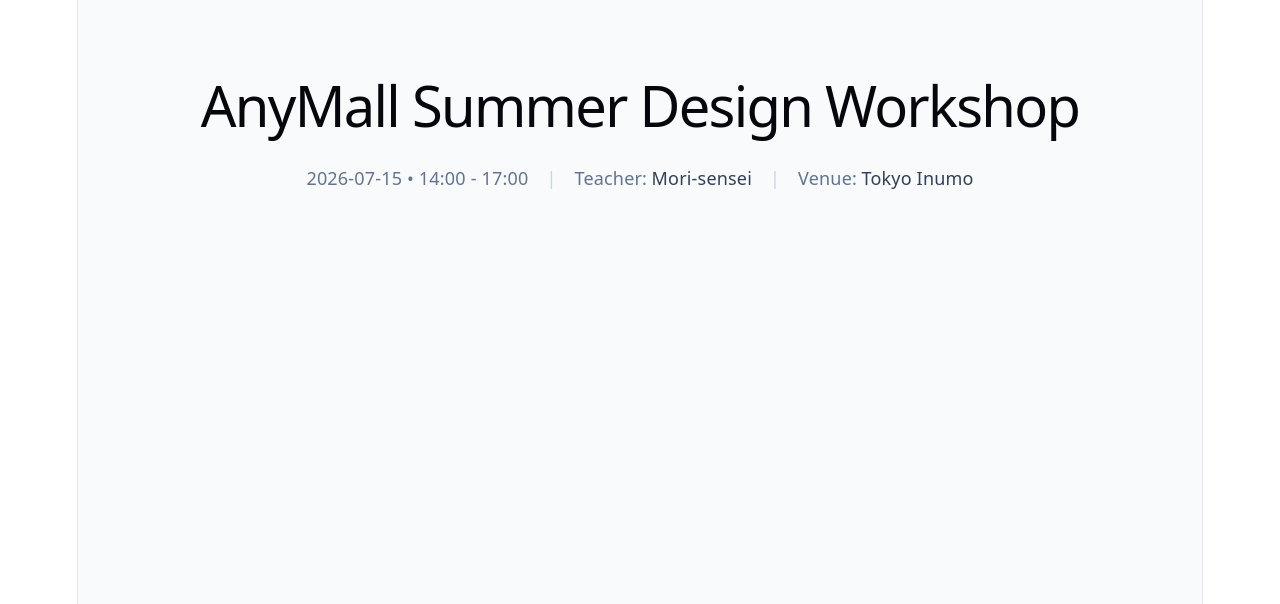
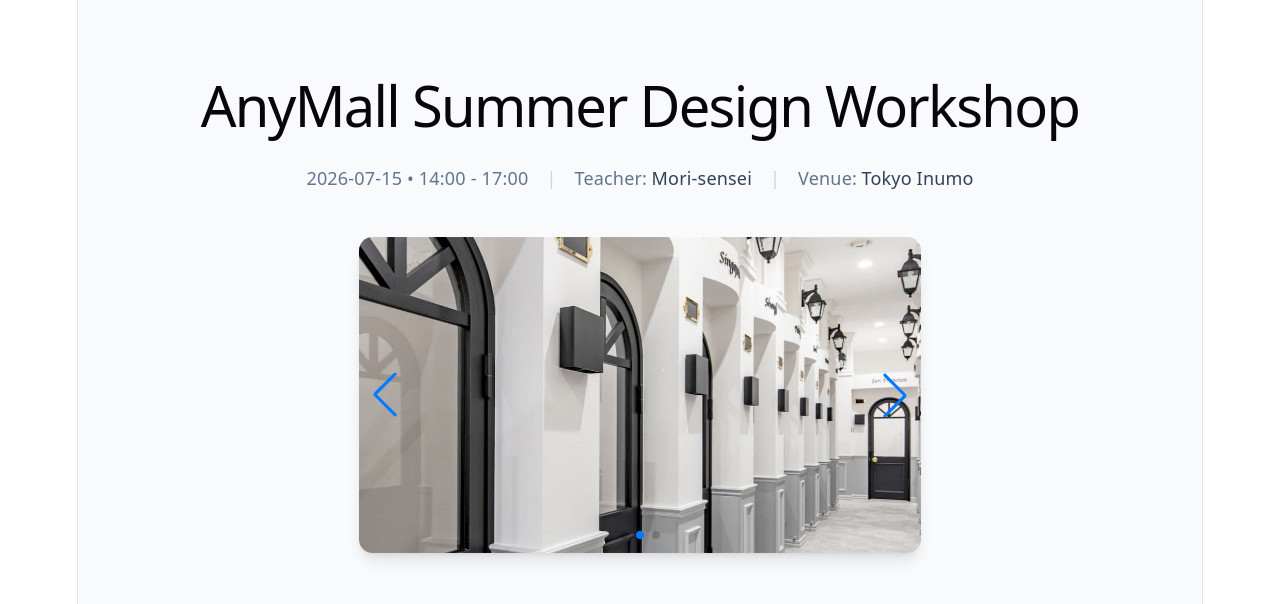
Before and after one commit to Lgome3z/anymall-gallery, a React (Vite) app: page / in a window 1280 px wide. Shown: the top 604 px of the page. Built offline with nearby package versions, Linux system fonts and the light colour scheme.

Commit message:
Added Carousel

```diff
--- a/package.json
+++ b/package.json
@@ -13,6 +13,7 @@
     "@tailwindcss/vite": "^4.3.0",
     "react": "^19.2.6",
     "react-dom": "^19.2.6",
+    "react-photo-album": "^3.6.0",
     "swiper": "^12.2.0",
     "tailwindcss": "^4.3.0"
   },
--- a/src/App.tsx
+++ b/src/App.tsx
@@ -2,6 +2,9 @@ import EventHeader from './Components/EventHeader';
 import ImageCarousel from './Components/ImageCarousel';
 
 function App() {
+  const images = ["public/images/venue-dyplus-1.jpg",
+                  "public/images/venue-dyplus-2.jpg",
+                  "public/images/venue-shiba-villa-1.jpg"];
   return (
     <div className="min-h-screen bg-slate-50">
       <EventHeader
@@ -11,6 +14,7 @@ function App() {
         teacher="Mori-sensei"
         venue="Tokyo Inumo"
       />
+      <ImageCarousel images={images} />
     </div>
   )
 }
--- a/src/Components/ImageCarousel.tsx
+++ b/src/Components/ImageCarousel.tsx
@@ -22,7 +22,7 @@ export default function ImageCarousel({
         disableOnInteraction: false,
       }}
       loop
-      className="w-full h-[500px]"
+      className="aspect-[16/9] overflow-hidden rounded-xl shadow-lg w-1/2"
     >
       {images.map((image, index) => (
         <SwiperSlide key={index}>
```
Also changed, not shown: 1 other file (tests, documents, lock files or other folders).
